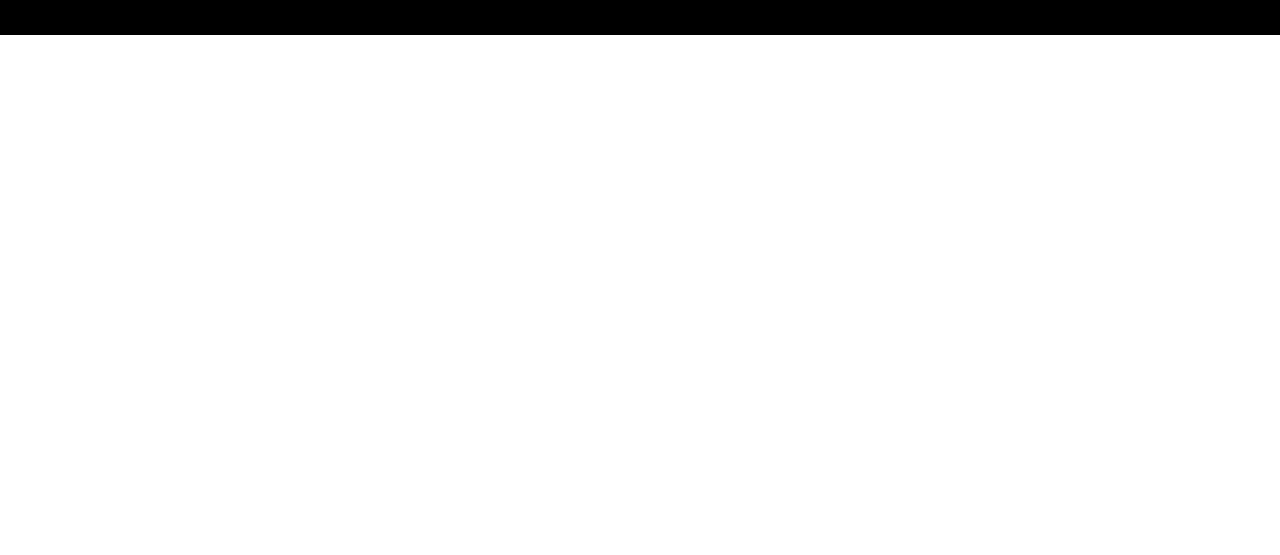
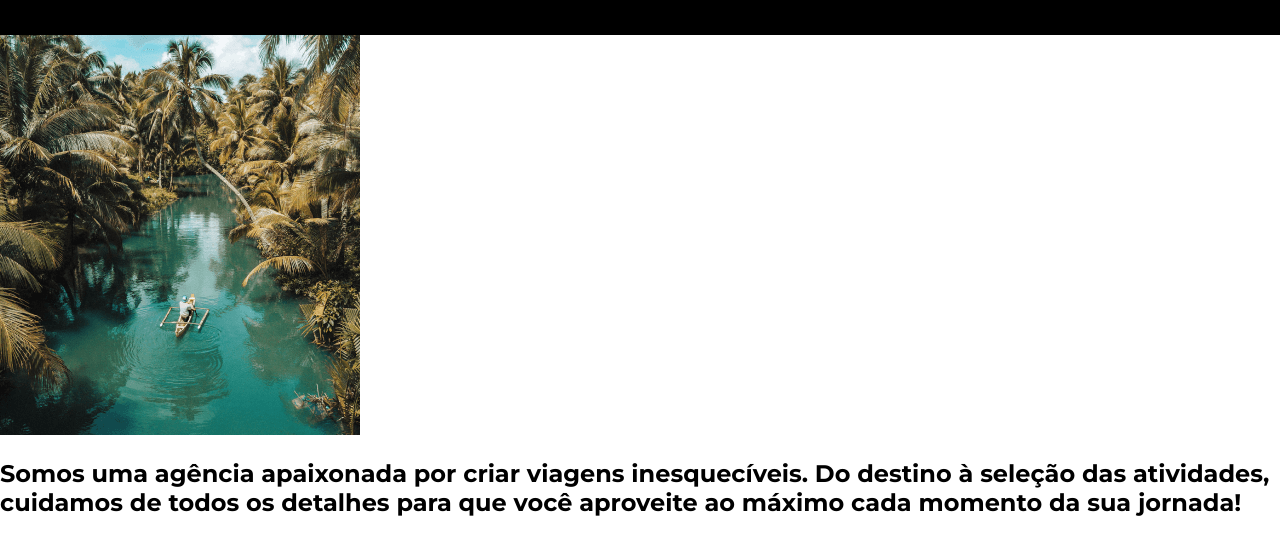
Before and after one commit to DanLeonardi23/jornada-viagens, a plain HTML site: page index.html in a window 1280 px wide. Shown: the part 105-660 px from the top of the page. Drawn offline with Linux system fonts and the light colour scheme.

Commit message:
Inicia estrutura do hero

```diff
--- a/css/style.css
+++ b/css/style.css
@@ -1,2 +1,3 @@
 @import url(global.css);
 @import url(header.css);
+@import url(hero.css);
--- a/index.html
+++ b/index.html
@@ -4,6 +4,7 @@
     <meta charset="UTF-8" />
     <meta name="viewport" content="width=device-width, initial-scale=1.0" />
     <link rel="stylesheet" href="css/style.css" />
+    <link rel="shortcut icon" href="img/favico.png" type="image/x-icon">
     <title>Jornada Viagens</title>
   </head>
   <body>
@@ -55,5 +56,9 @@
         </nav>
       </div>
     </header>
+    <section class="hero">
+      <img src="img/hero-mobile.png" alt="Imagem de fundo hero">
+      <h2>Somos uma agência apaixonada por criar viagens inesquecíveis. Do destino à seleção das atividades, cuidamos de todos os detalhes para que você aproveite ao máximo cada momento da sua jornada!</h2>
+    </section>
   </body>
 </html>
```
Also changed, not shown: css/hero.css (added), img/favico.png (added), img/hero-mobile.png (added).
